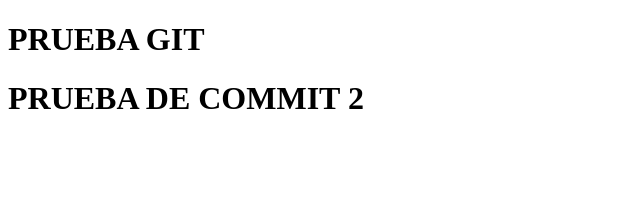
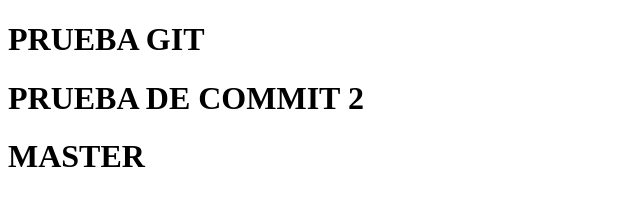
Before and after one commit to YoelUP/ProjectPruGit, a plain HTML site: page index.html in a window 1280 px wide. Shown: the whole page, without its empty margins (0-640 px from the left). Drawn offline with Linux system fonts and the light colour scheme.

Commit message:
COMENTARIO DE MASTER

```diff
--- a/index.html
+++ b/index.html
@@ -8,5 +8,6 @@
 <body>
     <h1>PRUEBA GIT</h1>
     <h1>PRUEBA DE COMMIT 2</h1>
+    <h1>MASTER</h1>
 </body>
 </html>
```
